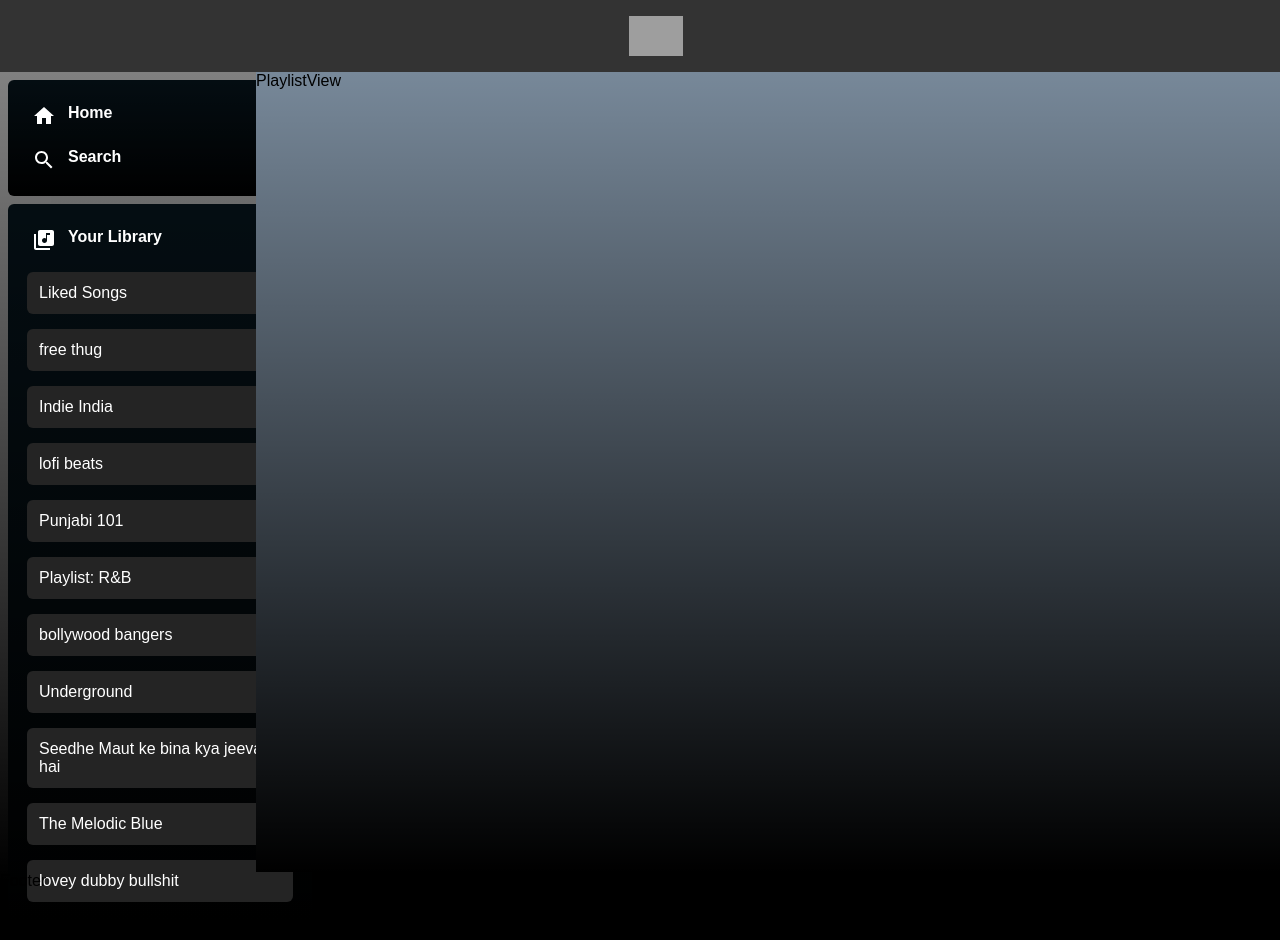
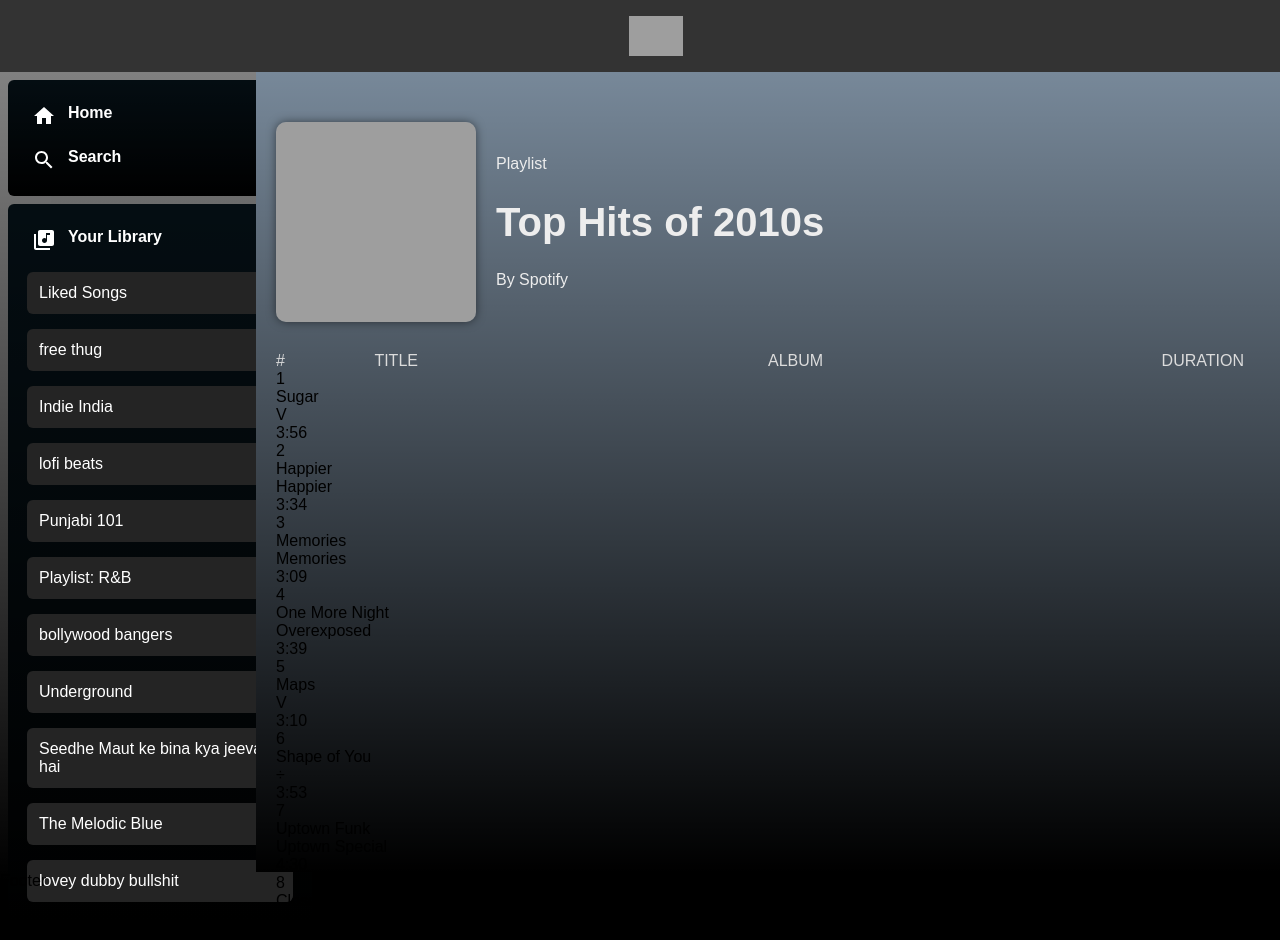
Before and after one commit to sanskarmalkhede/Spotify-Clone, a React (Vite) app: page / in a window 1280 px wide. Shown: the top 940 px of the page. Built offline with nearby package versions, Linux system fonts and the light colour scheme; grey boxes are pictures that could not be loaded.

Commit message:
Add playlist view with CSS styling

```diff
--- /dev/null
+++ b/src/components/PlaylistView.css
@@ -0,0 +1,46 @@
+.playlistView {
+  padding: 20px;
+  height: 100%;
+  overflow: scroll;
+}
+.playlist-header {
+  display: flex;
+  margin-top: 30px;
+  gap: 20px;
+  align-items: center;
+}
+.playlist-cover-photo {
+  width: 200px;
+  height: 200px;
+  border-radius: 10px;
+  background-image: url("https://i.pinimg.com/originals/dd/c8/03/ddc803accc321fe9a512cfe89b46217b.jpg");
+  background-size: cover;
+  box-shadow: 0px 0px 10px 0px rgba(0, 0, 0, 0.50);
+}
+.playlist-body {
+  color: #ededed;
+}
+.playlist-body h1 {
+  font-size: 2.5rem;
+}
+.playlist-list{
+    margin-top: 30px;
+    display: flex;
+    color: #dcdcdc;
+}
+.playlist-list .playlist-list-id {
+width: 10%;
+}
+.playlist-list .playlist-list-title {
+width: 40%;
+}
+.playlist-list .playlist-list-album {
+width: 40%;
+}
+.playlist-list .playlist-list-duration {
+width: 10%;
+}
+.playlist-list-container {
+  height: 40vh;
+  overflow-y: scroll;
+}
--- a/src/components/PlaylistView.jsx
+++ b/src/components/PlaylistView.jsx
@@ -1,7 +1,68 @@
 import React from 'react'
+import './PlaylistView.css'
+
+const Playlist = [
+  { id: 1, title: 'Sugar', artist: 'Maroon 5', album: 'V', duration: '3:56' },
+  { id: 2, title: 'Happier', artist: 'Marshmello', album: 'Happier', duration: '3:34' },
+  { id: 3, title: 'Memories', artist: 'Maroon 5', album: 'Memories', duration: '3:09' },
+  { id: 4, title: 'One More Night', artist: 'Maroon 5', album: 'Overexposed', duration: '3:39' },
+  { id: 5, title: 'Maps', artist: 'Maroon 5', album: 'V', duration: '3:10' },
+  { id: 6, title: 'Shape of You', artist: 'Ed Sheeran', album: '÷', duration: '3:53' },
+  { id: 7, title: 'Uptown Funk', artist: 'Mark Ronson ft. Bruno Mars', album: 'Uptown Special', duration: '4:30' },
+  { id: 8, title: 'Closer', artist: 'The Chainsmokers ft. Halsey', album: 'Collage', duration: '4:04' },
+  { id: 9, title: 'Thinking Out Loud', artist: 'Ed Sheeran', album: 'x', duration: '4:41' },
+  { id: 10, title: 'Counting Stars', artist: 'OneRepublic', album: 'Native', duration: '4:17' },
+]
 
 export const PlaylistView = () => {
   return (
-    <div>PlaylistView</div>
+    <div className='playlistView'>
+      <div className="playlist-header">
+        <div className="playlist-cover-photo">
+
+        </div>
+        <div className="playlist-body">
+          <p>Playlist</p>
+          <h1>Top Hits of 2010s</h1>
+          <p>By Spotify</p>
+        </div>
+      </div>
+
+      <div className="playlist-list">
+        <div className="playlist-list-id">
+          #
+        </div>
+        <div className="playlist-list-title">
+          TITLE
+        </div>
+        <div className="playlist-list-album">
+          ALBUM
+        </div>
+        <div className="playlist-list-duration">
+          DURATION
+        </div>
+      </div>
+
+      <div className="playlist-container">
+        {Playlist.map((item) => {
+          return (
+            <div className="playlist-item" key={item.id}>
+              <div className="playlist-item-id">
+                {item.id}
+              </div>
+              <div className="playlist-item-title">
+                {item.title}
+              </div>
+              <div className="playlist-item-album">
+                {item.album}
+              </div>
+              <div className="playlist-item-duration">
+                {item.duration}
+              </div>
+            </div>
+          )
+        })}
+      </div>
+    </div>
   )
 }
```
